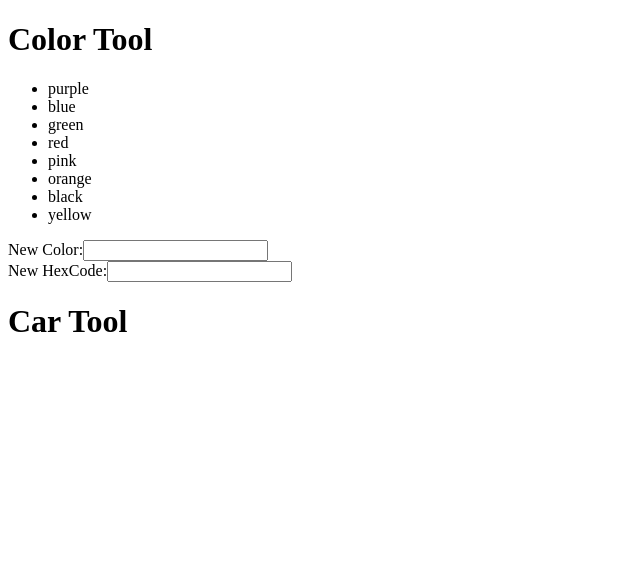
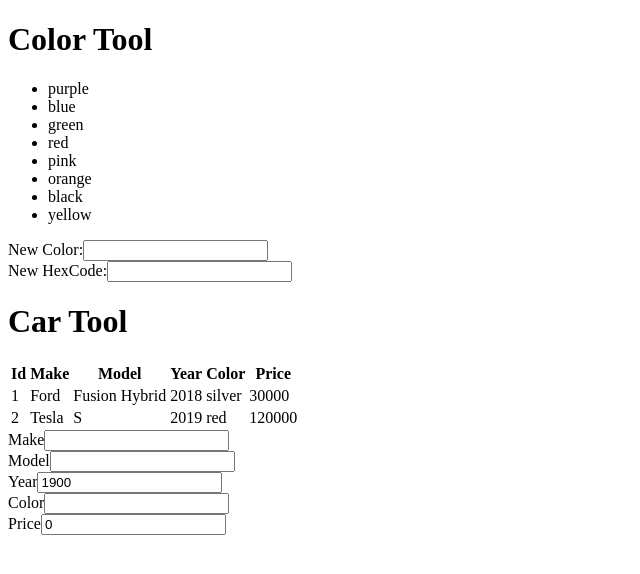
Before and after one commit to howardesther13/ReactTraining, a React (Create React App) app in the folder demo-app/: page / in a window 1280 px wide. Shown: the top 574 px of the page, without its empty margins (0-640 px from the left). Built offline with nearby package versions, Linux system fonts and the light colour scheme.

Commit message:
add code demos

```diff
--- a/demo-app/src/components/CarTool.js
+++ b/demo-app/src/components/CarTool.js
@@ -1,9 +1,72 @@
 import React from 'react';
 
-export const CarTool = () => {
+import { useForm } from '../hooks/useForm';
 
-  return <header>
-    <h1>Car Tool</h1>
-  </header>;
+export const CarTool = (props) => {
+
+  const [ carForm, change ] = useForm({
+    make: '',
+    model: '',
+    year: 1900,
+    color: '',
+    price: 0,
+  });
+
+  console.log(carForm);
+
+  return <>
+    <header>
+      <h1>Car Tool</h1>
+    </header>
+    <table>
+      <thead>
+        <tr>
+          <th>Id</th>
+          <th>Make</th>
+          <th>Model</th>
+          <th>Year</th>
+          <th>Color</th>
+          <th>Price</th>
+        </tr>
+      </thead>
+      <tbody>
+        {props.cars.map(car => <tr key={car.id}>
+          <td>{car.id}</td>
+          <td>{car.make}</td>
+          <td>{car.model}</td>
+          <td>{car.year}</td>
+          <td>{car.color}</td>
+          <td>{car.price}</td>
+        </tr>)}
+      </tbody>
+    </table>
+    <form>
+      <div>
+        <label htmlFor="make-input">Make</label>
+        <input type="text" id="make-input" name="make"
+               value={carForm.make} onChange={change} />
+      </div>
+      <div>
+        <label htmlFor="model-input">Model</label>
+        <input type="text" id="model-input" name="model"
+               value={carForm.model} onChange={change} />
+      </div>
+      <div>
+        <label htmlFor="year-input">Year</label>
+        <input type="number" id="year-input" name="year"
+               value={carForm.year} onChange={change} />
+      </div>
+      <div>
+        <label htmlFor="color-input">Color</label>
+        <input type="text" id="color-input" name="color"
+               value={carForm.color} onChange={change} />
+      </div>
+      <div>
+        <label htmlFor="price-input">Price</label>
+        <input type="number" id="price-input" name="price"
+               value={carForm.price} onChange={change} />
+      </div>
+    </form>
+  </>;
 
 };
--- a/demo-app/src/index.js
+++ b/demo-app/src/index.js
@@ -9,10 +9,15 @@ const colorList = [
   'pink', 'orange', 'black', 'yellow',
 ];
 
+const carList = [
+  { id: 1, make: 'Ford', model: 'Fusion Hybrid', year: 2018, color: 'silver', price: 30000 },
+  { id: 2, make: 'Tesla', model: 'S', year: 2019, color: 'red', price: 120000 },
+]
+
 ReactDOM.render(
   <>
     <ColorTool colors={colorList} />
-    <CarTool />
+    <CarTool cars={carList} />
   </>,
   document.querySelector('#root'),
 );
```
